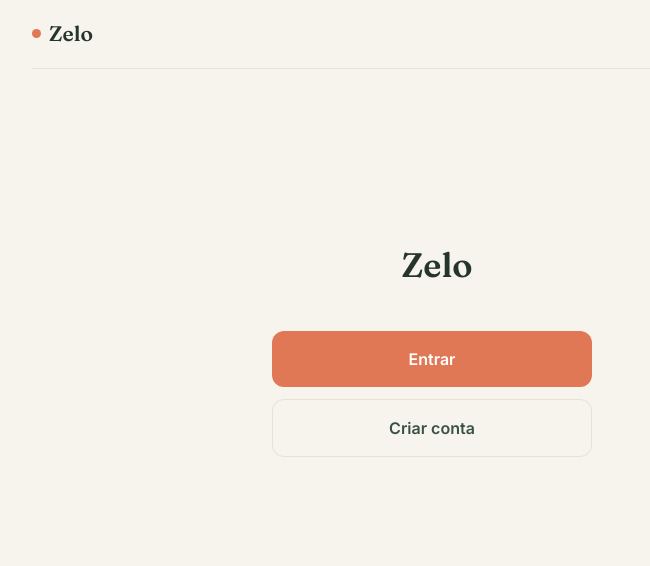
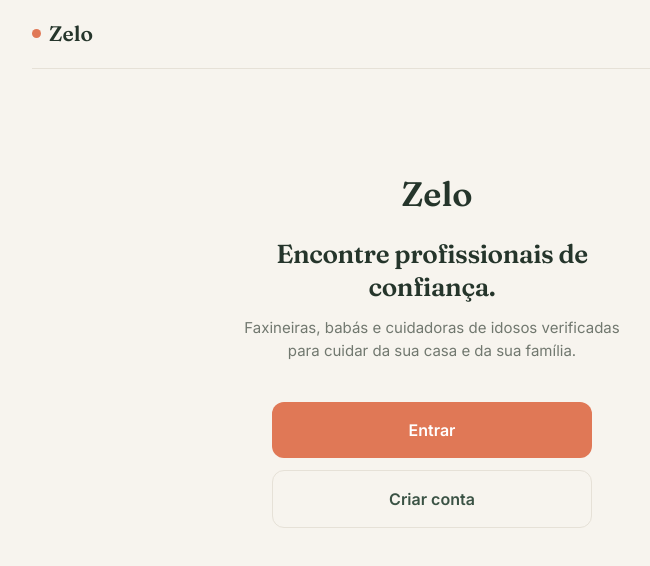
Before and after one commit to mateustessmer2/Zelo, a React (Vite) app: page / in a window 1280 px wide. Shown: the top 566 px of the page, without its empty margins (208-858 px from the left). Built offline with nearby package versions, Linux system fonts and the light colour scheme; no server answers.

Commit message:
Update Home.jsx

```diff
--- a/src/pages/Home.jsx
+++ b/src/pages/Home.jsx
@@ -1,8 +1,8 @@
 import { Link } from 'react-router-dom'
 
 /**
- * Home. Só a decisão de entrar ou criar conta — nada de busca, categorias
- * ou selos antes do login.
+ * Home. Logo, slogan e proposta de valor, seguidos da decisão de entrar
+ * ou criar conta — nada de busca, categorias ou selos antes do login.
  *
  * Isso inverte a razão de a busca ter sido liberada para visitantes sem
  * conta (migração 09/D): se ninguém chega à busca sem antes logar, esse
@@ -16,9 +16,21 @@ export default function Home() {
         minHeight: '70vh', display: 'flex', flexDirection: 'column',
         justifyContent: 'center', alignItems: 'center', textAlign: 'center'
       }}>
-        <div style={{ fontFamily: "'Fraunces',serif", fontWeight: 600, fontSize: 34, color: 'var(--sage-900)', marginBottom: 40 }}>
+        <div style={{ fontFamily: "'Fraunces',serif", fontWeight: 600, fontSize: 34, color: 'var(--sage-900)', marginBottom: 18 }}>
           <span className="dot" style={{ marginRight: 10 }} />Zelo
         </div>
+
+        <h1 style={{
+          fontFamily: "'Fraunces',serif", fontWeight: 600, fontSize: 26,
+          color: 'var(--sage-900)', margin: '0 0 14px', maxWidth: 380, lineHeight: 1.25
+        }}>
+          Encontre profissionais de confiança.
+        </h1>
+
+        <p className="lead" style={{ maxWidth: 380, marginBottom: 40 }}>
+          Faxineiras, babás e cuidadoras de idosos verificadas para cuidar
+          da sua casa e da sua família.
+        </p>
 
         <div style={{ display: 'flex', flexDirection: 'column', gap: 12, width: '100%', maxWidth: 320 }}>
           <Link
```
